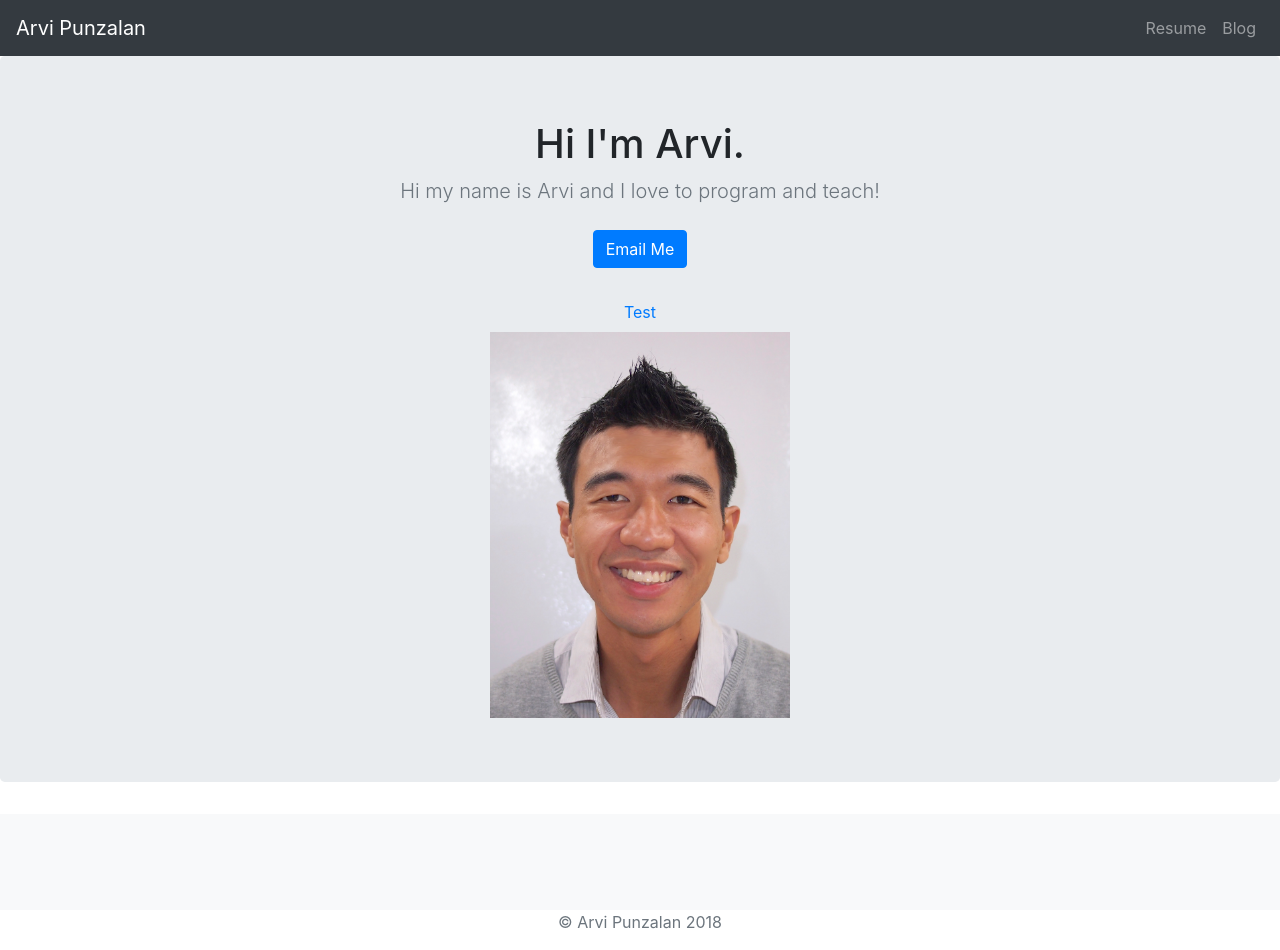
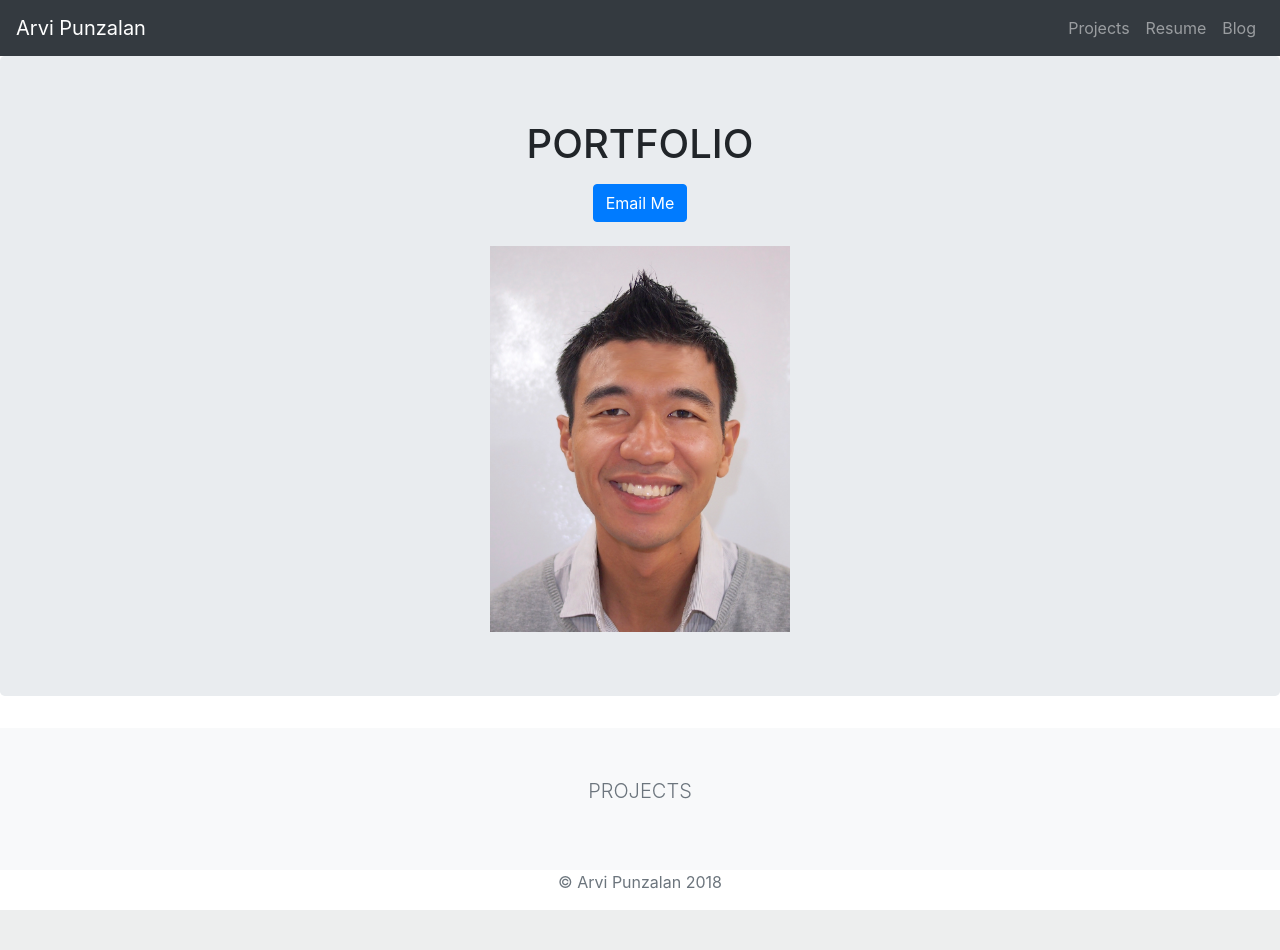
Before and after one commit to arvi1222/portfolio-project, a Django app: page / in a window 1280 px wide. After the commit the page ends 910 px from the top, so only its background shows below. Run offline with Django 3.2, Linux system fonts and the light colour scheme; data that the repository does not hold is empty; some libraries are stand-ins or nearby versions.

```diff
--- a/jobs/templates/jobs/home.html
+++ b/jobs/templates/jobs/home.html
@@ -27,6 +27,9 @@
         <div class="collapse navbar-collapse" id="navbarNav">
           <ul class="navbar-nav ml-auto">
             <li class="nav-item">
+              <a class="nav-link" href="#projects">Projects</a>
+            </li>
+            <li class="nav-item">
               <a class="nav-link" href="{% static 'appen_resume.pdf' %}">Resume</a>
             </li>
             <li class="nav-item">
@@ -41,17 +44,17 @@
 
       <section class="jumbotron text-center">
         <div class="container">
-          <h1 class="jumbotron-heading">Hi I'm Arvi.</h1>
-          <p class="lead text-muted">Hi my name is Arvi and I love to program and teach!</p>
+          <h1 class="jumbotron-heading">PORTFOLIO</h1>
+          <!--<p class="lead text-muted">PORTFOLIO</p>-->
           <p>
             <a href="mailto:arvipunz@gmail.com" class="btn btn-primary my-2">Email Me</a>
           </p>
-          <a class="nav-link" href="{% static 'PunzalanStatsProjectV2.pdf' %}">Test</a> <!--move me-->
           <img class='img-fluid' src="{% static 'Application Photo.jpg' %}" height=300, width=300 alt="Me!">
         </div>
       </section>
 
-      <div class="album py-5 bg-light">
+      <div id='projects' class="album py-5 bg-light">
+        <p class="lead text-muted text-center">PROJECTS</p>
         <div class="container">
 
           <div class="row">
```
Also changed, not shown: 2 other files.
